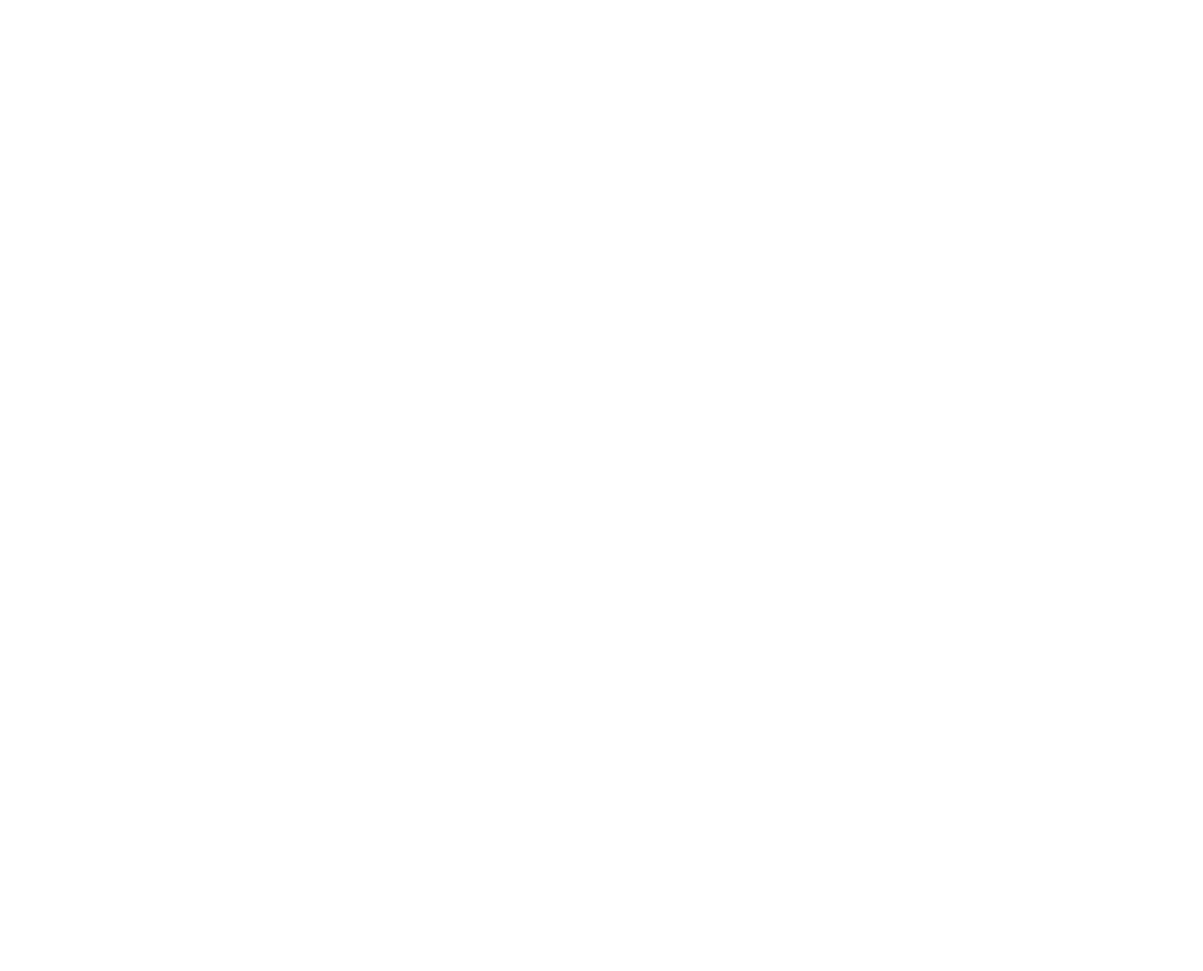
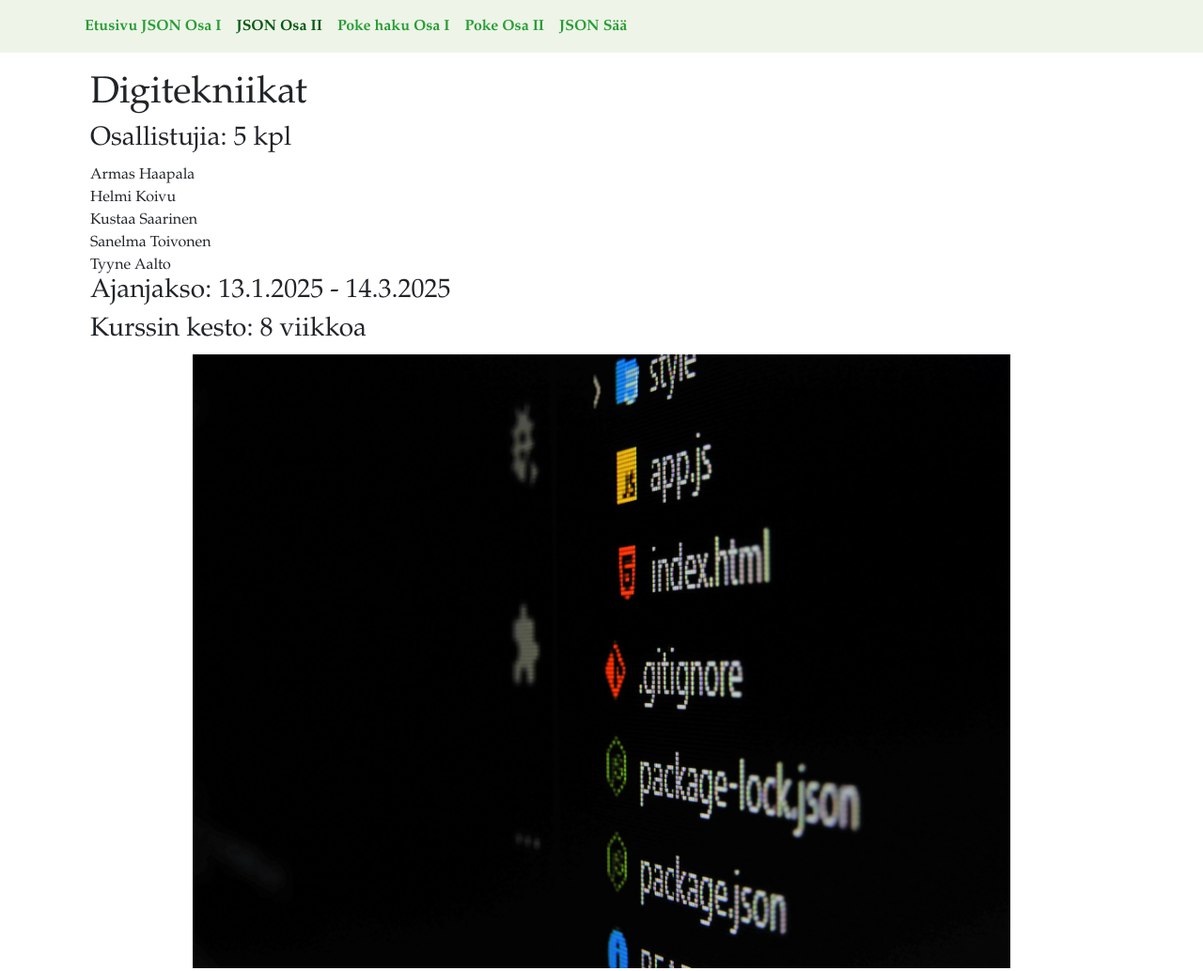
Before and after one commit to lrailo/JSON-harkka, a plain HTML site: page toteutus.html in a window 1280 px wide. Shown: the whole page at 94% size. Before the commit the page ends 800 px from the top, so only its background shows below. Drawn offline with nearby package versions, Linux system fonts and the light colour scheme.

Commit message:
Lisätty json-dataa toteutus.html-sivulle. Poistettu ylimääräinen sulkeva div-tagi molemmilta html-sivuilta.

```diff
--- a/tietue2.json
+++ b/tietue2.json
@@ -5,5 +5,5 @@
     "alkamisaika": "13.1.2025",
     "loppumisaika": "14.3.2025",
     "kesto_vk": 8,
-    "kuva": "kuvat/digitekniikat.jpg"
+    "kuva": "https://lrailo.github.io/JSON-harkka/kuvat/digitekniikat.jpg"
 }
--- a/toteutus.html
+++ b/toteutus.html
@@ -0,0 +1,91 @@
+<!DOCTYPE html>
+<html lang="en">
+
+<head>
+    <meta charset="UTF-8">
+    <meta name="viewport" content="width=device-width, initial-scale=1.0">
+    <title>JSON-harjoittelua</title>
+
+    <!-- Bootstrapin CSS:n ja JS:n linkitys-->
+    <link href="https://cdn.jsdelivr.net/npm/bootstrap@5.3.3/dist/css/bootstrap.min.css" rel="stylesheet">
+    <script src="https://cdn.jsdelivr.net/npm/bootstrap@5.3.3/dist/js/bootstrap.bundle.min.js"></script>
+    <link rel="stylesheet" href="style.css">
+
+</head>
+
+<body>
+    <!-- harmaa navigaatio -->
+    <nav class="navbar navbar-expand-sm bg-light navbar-light">
+        <div class="container">
+            <!-- hampurilaisvalikko -->
+            <button class="navbar-toggler" type="button" data-bs-toggle="collapse" data-bs-target="#collapsibleNavbar">
+                <span class="navbar-toggler-icon"></span>
+            </button>
+            <!-- navigaation linkit -->
+            <div class="collapse navbar-collapse" id="collapsibleNavbar">
+                <ul class="navbar-nav">
+                    <li class="nav-item">
+                        <a class="nav-link" href="index.html">Etusivu JSON Osa I</a>
+                    </li>
+                    <li class="nav-item">
+                        <a class="nav-link active" href="toteutus.html">JSON Osa II</a>
+                    </li>
+                    <li class="nav-item">
+                        <a class="nav-link" href="#">Poke haku Osa I</a>
+                    </li>
+                    <li class="nav-item">
+                        <a class="nav-link" href="#">Poke Osa II</a>
+                    </li>
+                    <li class="nav-item">
+                        <a class="nav-link" href="#">JSON Sää</a>
+                    </li>
+                </ul>
+            </div>
+    </nav>
+    <main>
+
+        <div id="json-tulostus"></div>
+        <script>
+            fetch('tietue2.json') //Haetaan JSON-tiedosto juurikansiosta (../)
+
+                // Muunnetaan vastaus javascript olioksi
+                .then(function (response) {
+                    return response.json();
+                })
+
+                //Käsitellään JS-olio ja välitetään se 'kerro'-funktiolle tulostusta varten
+                .then(function (responseJson) {
+                    kerro(responseJson);
+                })
+
+                // Käsitellään mahdolliset virheet (esim. tiedostoa ei löydy)
+                .catch(function (error) {
+                    document.getElementById("json-tulostus").innerHTML = "<p>Tietoa ei pystytä hakemaan</p>";
+                })
+
+            //Funktio, joka luo HTML-sisällön ja tulostaa sen sivulle
+            function kerro(obj) {
+                //omille riveilleen toteutuksen nimi ja osallistujien määrä
+                let tiedot = "<h1>" + obj.toteutuksen_nimi + "</h1>"
+                    + "<h3>" + "Osallistujia: " + obj.osallistujien_lkm + " kpl</h3>"
+
+                //For-silmukka: tuodaan osallistujien nimet sivulle, omille riveilleen
+                for (var i = 0; i < obj.osallistujien_nimet.length; i++) {
+                    tiedot += obj.osallistujien_nimet[i] + "<br>";
+                }
+                tiedot += "<h3>Ajanjakso: " + obj.alkamisaika + " - " + obj.loppumisaika + "</h3>"
+                    + "<h3>Kurssin kesto: " + obj.kesto_vk + " viikkoa</h3>"
+
+                    //Kuvan määritteleminen
+                    + '<img src="' + obj.kuva + '">'
+
+                //Päivitetään HTML-sivu luodulla sisällöllä
+                document.getElementById("json-tulostus").innerHTML = tiedot;
+
+            }
+
+        </script>
+    </main>
+</body>
+
+</html>
```
Also changed, not shown: index.html (+0 -1 lines).
